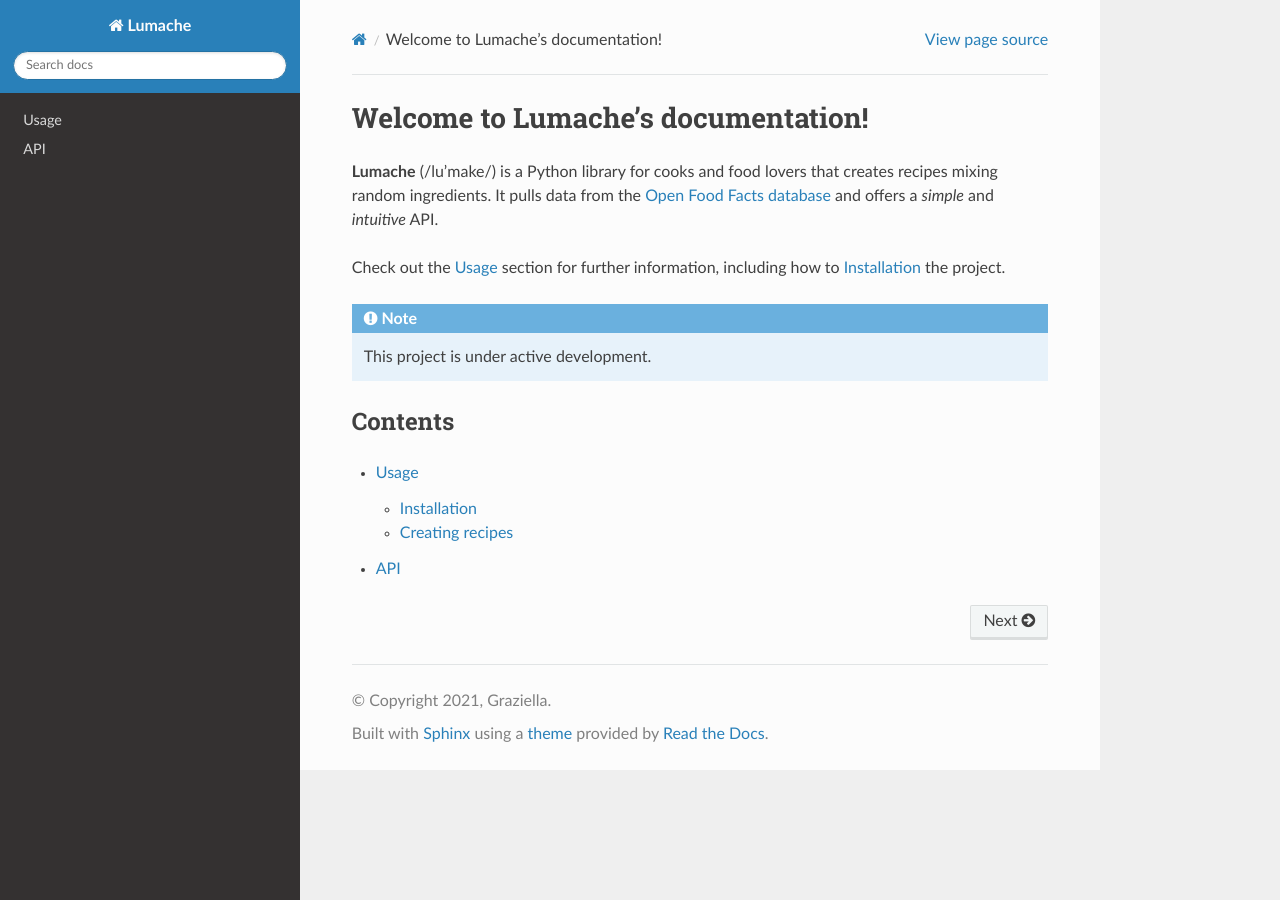
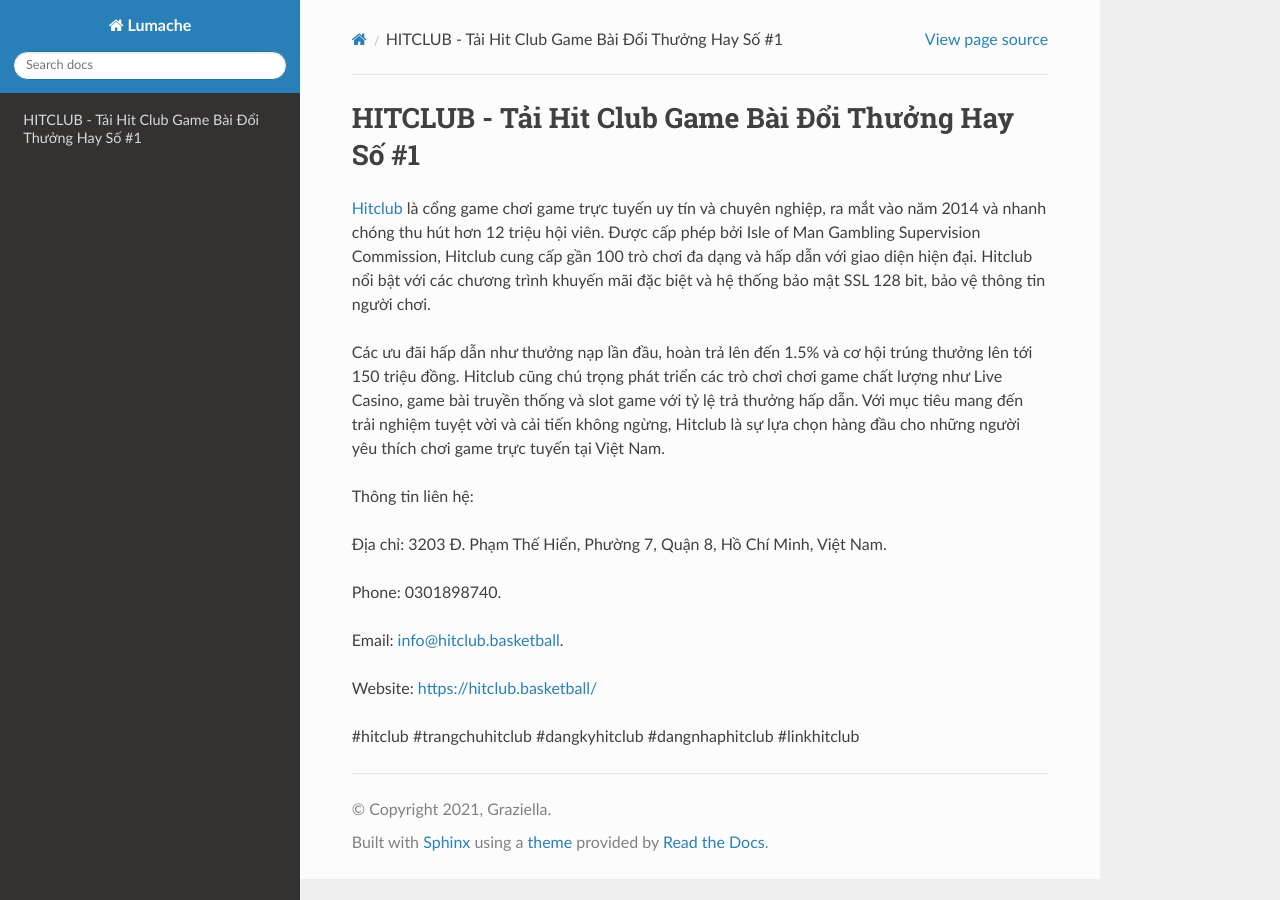
Before and after one commit to parkisngan19/hitclubbasketball, a Sphinx documentation site: the page built from docs/source/index.rst, in a window 1280 px wide. Built offline with Sphinx 7.4.7 and the Read the Docs theme 3.1.0, drawn with Linux system fonts in a browser that asks for light colours.

Commit message:
Update index.rst

```diff
--- a/docs/source/index.rst
+++ b/docs/source/index.rst
@@ -1,22 +1,18 @@
-Welcome to Lumache's documentation!
+HITCLUB - Tải Hit Club Game Bài Đổi Thưởng Hay Số #1
 ===================================
 
-**Lumache** (/lu'make/) is a Python library for cooks and food lovers
-that creates recipes mixing random ingredients.
-It pulls data from the `Open Food Facts database <https://world.openfoodfacts.org/>`_
-and offers a *simple* and *intuitive* API.
+`Hitclub <https://hitclub.basketball/>`_ là cổng game chơi game trực tuyến uy tín và chuyên nghiệp, ra mắt vào năm 2014 và nhanh chóng thu hút hơn 12 triệu hội viên. Được cấp phép bởi Isle of Man Gambling Supervision Commission, Hitclub cung cấp gần 100 trò chơi đa dạng và hấp dẫn với giao diện hiện đại. Hitclub nổi bật với các chương trình khuyến mãi đặc biệt và hệ thống bảo mật SSL 128 bit, bảo vệ thông tin người chơi.
 
-Check out the :doc:`usage` section for further information, including
-how to :ref:`installation` the project.
+Các ưu đãi hấp dẫn như thưởng nạp lần đầu, hoàn trả lên đến 1.5% và cơ hội trúng thưởng lên tới 150 triệu đồng. Hitclub cũng chú trọng phát triển các trò chơi chơi game chất lượng như Live Casino, game bài truyền thống và slot game với tỷ lệ trả thưởng hấp dẫn. Với mục tiêu mang đến trải nghiệm tuyệt vời và cải tiến không ngừng, Hitclub là sự lựa chọn hàng đầu cho những người yêu thích chơi game trực tuyến tại Việt Nam.
 
-.. note::
+Thông tin liên hệ:
 
-   This project is under active development.
+Địa chỉ: 3203 Đ. Phạm Thế Hiển, Phường 7, Quận 8, Hồ Chí Minh, Việt Nam.
 
-Contents
---------
+Phone: 0301898740.
 
-.. toctree::
+Email: info@hitclub.basketball.
 
-   usage
-   api
+Website: https://hitclub.basketball/
+
+#hitclub #trangchuhitclub #dangkyhitclub #dangnhaphitclub #linkhitclub
```
